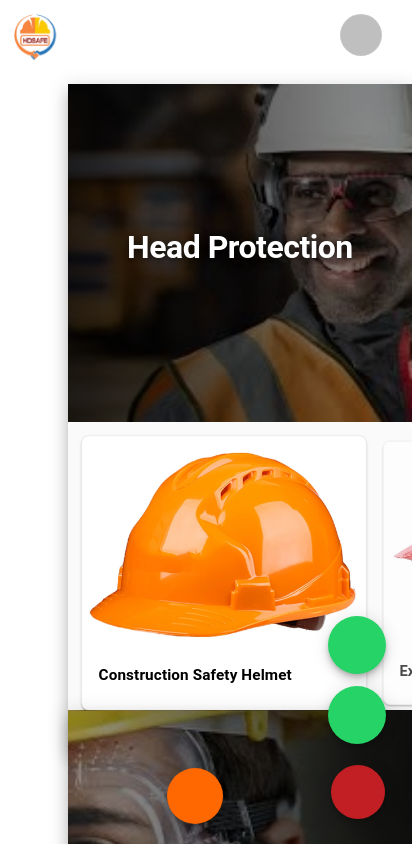
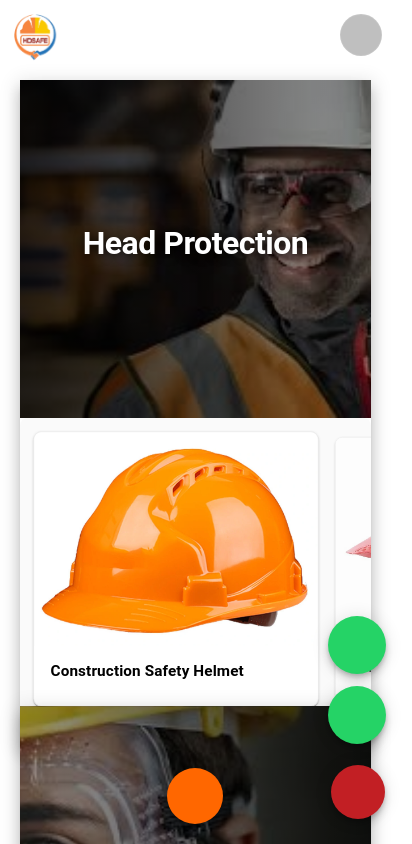
Before and after one commit to rajanalibabaa/HD_Safe, a React (Vite) app in the folder hd_safe/: page /products in a window 390 px wide. Shown: the top 844 px of the page, 412 px wide, since content can reach past the window. Built offline with nearby package versions, Linux system fonts and the light colour scheme; some icons are missing.

Commit message:
product media responsive

```diff
--- a/hd_safe/src/Components/ProductComponent/AllProductDatas.jsx
+++ b/hd_safe/src/Components/ProductComponent/AllProductDatas.jsx
@@ -5,13 +5,9 @@ import ProductDataCard from './ProductDataCard';
 import { categories } from '../../utils/productCategories';
 
 const AllProductDatas = forwardRef((props, ref) => {
-  // Categories array with IDs matching ServiceNavBar (1-13)
 
-  // Create refs for each category section
   const sectionRefs = useRef({});
 
-  // Function to scroll to a specific category
- // Function to scroll to a specific category - Alternative version
 const scrollToCategory = (categoryId) => {
   console.log(`Scrolling to category ID: ${categoryId}`);
   const sectionId = `category-${categoryId}`;
@@ -58,7 +54,7 @@ const scrollToCategory = (categoryId) => {
   }));
 
   return (
-    <Box sx={{ py: { xs: 0.5, md: 1.5 }, px: { xs: 0.5, md: 1 } }}>
+    <Box sx={{ py: { xs: 0, md: 1.5 }, px: { xs: 0, md: 1 } }}>
       {categories.map((item, index) => {
         const isEven = index % 2 === 0;
 
@@ -72,8 +68,7 @@ const scrollToCategory = (categoryId) => {
             sx={{
               display: 'flex',
               flexDirection: { xs: 'column', lg: isEven ? 'row' : 'row-reverse' },
-              alignItems: { xs: 'center', lg: 'flex-start' },
-              // mb: { xs: 2, lg: 5 },
+              alignItems: { xs: 'flex-start', lg: 'flex-start' },
               opacity: 0,
               animation: 'fadeInUp 0.8s ease-out forwards',
               animationDelay: `${index * 0.3}s`,
@@ -98,7 +93,7 @@ const scrollToCategory = (categoryId) => {
               bgcolor:"white", boxShadow:10,
               // borderRadius:10,
               width:"90%",
-              ml:8,
+              ml:{xs:2.5, sm:2, md:8},
               mb:-5
             }}
           >
--- a/hd_safe/src/Components/ProductComponent/ProductDataCard.jsx
+++ b/hd_safe/src/Components/ProductComponent/ProductDataCard.jsx
@@ -188,8 +188,8 @@ const ProductDataCard = ({
             </Box>
             <CardContent sx={{
               p: {
-                xs: 2,    // Mobile: 16px
-                sm: 2.5   // Tablet: 20px
+                xs: 2,
+                sm: 2.5
               },
               pb: {
                 xs: '16px !important',
```
